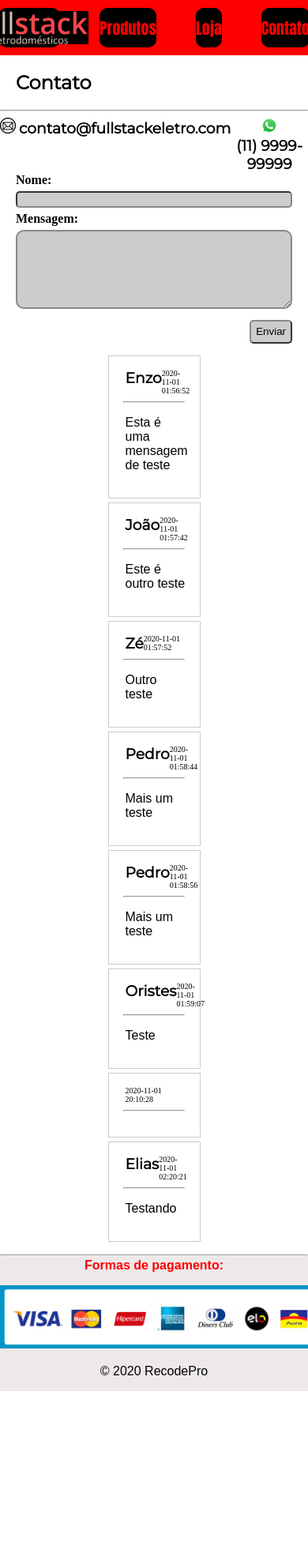
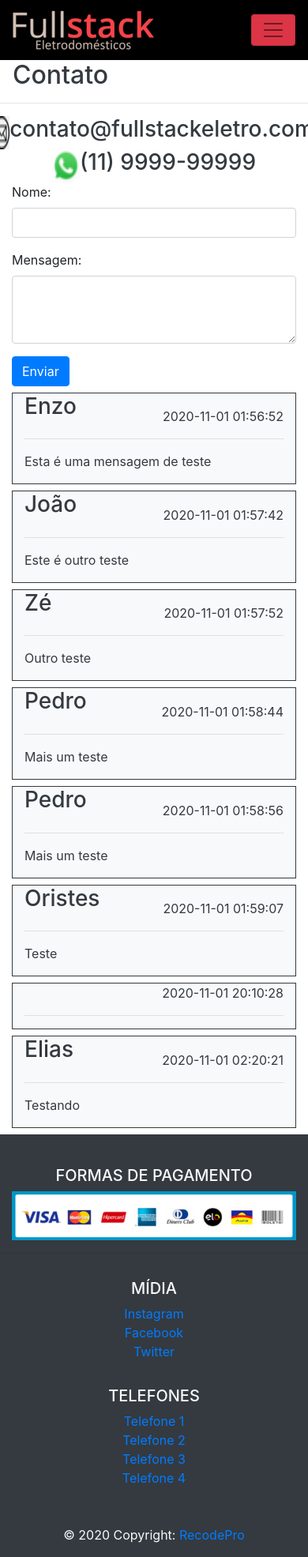
Before and after one commit to SoaresEnzo/Fullstack-Eletro, a PHP site: page /contato.php in a window 390 px wide; the page is wider, and only the part inside the window is pictured. Shown: that part at 79% size. Before the commit the page ends 1761 px from the top of that part, so only its background shows below. Run offline with PHP 8.4, Linux system fonts and the light colour scheme; data comes from the database, SQL or seed files in the repository.

Commit message:
Refazendo as páginas com bootstrap

```diff
--- a/contato.php
+++ b/contato.php
@@ -10,11 +10,11 @@ if (!$conn) {
     die("A conexão falhou: " . mysqli_connect_error());
 };
 
-if(isset($_POST['nomemsg'])&& isset($_POST['mensagemmsg'])){
+if (isset($_POST['nomemsg']) && isset($_POST['mensagemmsg'])) {
     $nome = $_POST['nomemsg'];
     $msg = $_POST['mensagemmsg'];
 
-    $sql="insert into comentarios(nome,comentario) values ('$nome','$msg')";
+    $sql = "insert into comentarios(nome,comentario) values ('$nome','$msg')";
     if ($conn->query($sql) === TRUE) {
         echo "<script>alert('Sua mensagem foi enviada.')</script>";
     } else {
@@ -30,42 +30,68 @@ if(isset($_POST['nomemsg'])&& isset($_POST['mensagemmsg'])){
 
 <head>
     <meta charset="UTF-8">
-    <link rel="stylesheet" href="./css/estilo.css">
+    <!--<link rel="stylesheet" href="./css/estilo.css">-->
     <title>Contato</title>
     <script src="./scripts/script.js"></script>
+    <link rel="stylesheet" href="https://maxcdn.bootstrapcdn.com/bootstrap/4.5.2/css/bootstrap.min.css">
+    <script src="https://ajax.googleapis.com/ajax/libs/jquery/3.5.1/jquery.min.js"></script>
+    <script src="https://cdnjs.cloudflare.com/ajax/libs/popper.js/1.16.0/umd/popper.min.js"></script>
+    <script src="https://maxcdn.bootstrapcdn.com/bootstrap/4.5.2/js/bootstrap.min.js"></script>
 </head>
 
 <body>
-    <div class="main-container">
+    <div class="container-fluid p-0">
         <!-- INICIO DO MENU -->
         <?php include('menu.html'); ?>
         <!--FIM DO MENU-->
 
         <main>
-            <h2>Contato</h2>
+            <h2 class="text-dark ml-3">Contato</h2>
             <hr>
-            <section class="contatos">
-                <div class="contato">
-                    <img src="./imagens/email render.png">
-                    <h3>contato@fullstackeletro.com</h3>
+            <div class="row">
+                <div class="col-md-6 justify-content-center">
+                    <section class="contatos container-fluid ">
+                        <div class="contato container justify-content-center d-flex">
+                            <img src="./imagens/email render.png" class="img img-fluid" style="width:35px">
+                            <h3 class="text-dark">contato@fullstackeletro.com</h3>
+                        </div>
+                </div>
+                <div class="col-md-6 justify-content-center">
+
+                    <div class="contato container justify-content-center d-flex">
+                        <img src="./imagens/WhatsApp-icone.png" class="img img-fluid" style="width:35px">
+                        <h3 class="text-dark">(11) 9999-99999</h3>
+                    </div>
+                </div>
+                </section>
+            </div>
+
+            <div class="row">
+                <div class="col-sm-2"></div>
+                <div class="col-sm-8">
+                    <div class="container-fluid">
+                        <form id="msg" action="" method="POST">
+                            <div class="form-group">
+                                <label for="">Nome:</label>
+                                <input type="text" name="nomemsg" id="nomemsg" class="form-control" placeholder="" aria-describedby="helpId">
                             </div>
 
 
-                <div class="contato">
-                    <img src="./imagens/WhatsApp-icone.png">
-                    <h3>(11) 9999-99999</h3>
+                            <div class="form-group">
+                                <label for="">Mensagem:</label>
+                                <textarea class="form-control" name="mensagemmsg" id="mensagem" rows="3"></textarea>
                             </div>
-            </section>
 
-            <form id="msg" action="" method="POST">
-                <h4>Nome:</h4>
-                <input type="text" id="nomemsg" name="nomemsg">
-                <h4>Mensagem:</h4>
-                <textarea id="mensagem" name="mensagemmsg"></textarea>
-                <input type="submit" value="Enviar" id="submit" onclick="enviar()">
+                            <button type="submit" class="btn btn-primary">Enviar</button>
                         </form>
+                    </div>
+                </div>
+                <div class="col-sm-2"></div>
+            </div>
 
-            <div class="comentario">
+
+
+            <div class="comentario container-fluid">
                 <?php
 
                 $sql = "select * from comentarios";
@@ -74,13 +100,13 @@ $result = $conn->query($sql);
                 if ($result->num_rows > 0) {
                     while ($rows = $result->fetch_assoc()) {
                 ?>
-        <div class="comment">
-            <div class="commflex">
-            <h3><?php echo $rows['nome'];?></h3>
-            <span class="data"><?php echo $rows['data']?></span>
+                        <div class="comment container bg-light border border-dark text-dark my-2">
+                            <div class="commflex d-flex justify-content-between">
+                                <h3 class="text-dark"><?php echo $rows['nome']; ?></h3>
+                                <p class="data m-0 p-0 align-self-end d-flex"><?php echo $rows['data'] ?></p>
                             </div>
                             <hr>
-            <p><?php echo $rows['comentario']?></p>
+                            <p><?php echo $rows['comentario'] ?></p>
                         </div>
                 <?php
                     }
@@ -91,14 +117,7 @@ if ($result->num_rows > 0) {
                 ?>
             </div>
         </main>
-        <footer id="rodape">
-            <hr>
-            <p id="formas_pagamento">
-                <b>Formas de pagamento:</b>
-            </p>
-            <img src="./imagens/forma-de-pagamento.png" alt="Formas de pagamento">
-            <p>&copy; 2020 RecodePro</p>
-        </footer>
+        <?php include('rodape.html'); ?>
     </div>
 </body>
 
--- a/css/estilo.css
+++ b/css/estilo.css
@@ -1,3 +1,4 @@
+
 @import url('https://fonts.googleapis.com/css2?family=Anton&family=Montserrat&display=swap');
 
 p {
@@ -136,52 +137,6 @@ ul#filtropreco button {
     padding: 5px;
     margin-bottom: 10px;
 }
-
-/*Para manter o rodapé no fundo da página*/
-
-footer {
-    position: absolute;
-    bottom: 0;
-    width: 100%;
-    background-color: #EEE9E9;
-}
-
-footer img{
-    height: 80px;
-}
-
-footer hr {
-position: relative;
-margin-top: 0px;
-margin-bottom: 0px;
-}
-
-footer p#formas_pagamento {
-    margin-top: 3px;
-}
-
-
-* {
-    box-sizing: border-box;
-}
-
-
-html, body {
-    box-sizing: border-box;
-    position: relative;
-    height: 100%;
-    margin: 0px;
-}
-
-.main-container {
-    min-height: 100vh;
-    display: block;
-    position: relative;
-    padding-bottom: 184px;
-   }
-
-/*Fim do rodapé*/
-
 
 section.lojas {
     display: grid;
--- a/menu.html
+++ b/menu.html
@@ -1,6 +1,22 @@
-<nav class="menu">
-    <a href="index.php"><img src="./imagens/logo.png" alt="Full Stack Eletro"></a>
-    <a href="produtos.php">Produtos</a>
-    <a href="loja.php">Loja</a>
-    <a href="contato.php">Contato</a>
+
+<nav class="navbar navbar-expand-sm navbar-light" style="background-color:#000">
+    <a class="navbar-brand" href="index.php"><img src="./imagens/logo.png" class="img-responsive img-fluid" alt="Full Stack Eletro"></a>
+    <button class="navbar-toggler d-lg-none bg-danger" type="button" data-toggle="collapse" data-target="#collapsibleNavId" aria-controls="collapsibleNavId"
+        aria-expanded="false" aria-label="Toggle navigation" >
+        <span class="navbar-toggler-icon"></span>
+    </button>
+    <div class="collapse navbar-collapse" id="collapsibleNavId">
+        <ul class="navbar-nav mr-auto mt-2 mt-lg-0">
+            <li class="nav-item">
+                <a class="nav-link text-danger" href="produtos.php">Produtos</a>
+            </li>
+            <li class="nav-item">
+                <a class="nav-link text-danger" href="loja.php">Lojas</a>
+            </li>
+            <li class="nav-item">
+                <a class="nav-link text-danger" href="contato.php">Contatos</a>
+            </li>
+        </ul>
+
+    </div>
 </nav>
--- /dev/null
+++ b/rodape.html
@@ -0,0 +1,54 @@
+<footer class="page-footer font-small text-light bg-dark pt-4">
+  <div class="container-fluid text-center text-md-left">
+    <div class="row">
+      <div class="col-md-6 mt-md-0 mt-3">
+        <h5 class="text-uppercase">Formas de pagamento</h5>
+        <img src="./imagens/forma-de-pagamento.png" class="img-fluid" alt="Formas de pagamento">
+
+      </div>
+      <hr class="clearfix w-100 d-md-none pb-3">
+      <div class="col-md-3 mb-md-0 mb-3">
+        <h5 class="text-uppercase">Mídia</h5>
+        <ul class="list-unstyled">
+          <li>
+            <a href="#!">Instagram</a>
+          </li>
+          <li>
+            <a href="#!">Facebook</a>
+          </li>
+          <li>
+            <a href="#!">Twitter</a>
+          </li>
+        </ul>
+      </div>
+      <div class="col-md-3 mb-md-0 mb-3">
+        <h5 class="text-uppercase">Telefones</h5>
+        <ul class="list-unstyled">
+          <li>
+            <a href="#!">Telefone 1</a>
+          </li>
+          <li>
+            <a href="#!">Telefone 2</a>
+          </li>
+          <li>
+            <a href="#!">Telefone 3</a>
+          </li>
+          <li>
+            <a href="#!">Telefone 4</a>
+          </li>
+        </ul>
+
+      </div>
+
+    </div>
+
+
+  </div>
+
+
+
+  <div class="footer-copyright text-center py-3">© 2020 Copyright:
+    <a href="https://www.recodepro.org.br/"> RecodePro</a>
+  </div>
+
+</footer>
```
Also changed, not shown: index.php (+16 -14 lines), loja.php (+14 -15 lines), pedidos.php (+38 -31 lines), produtos.php (+39 -35 lines), imagens/forma-de-pagamento.png, imagens/logo.png. Lines whose indentation alone changed are shown as unchanged.
